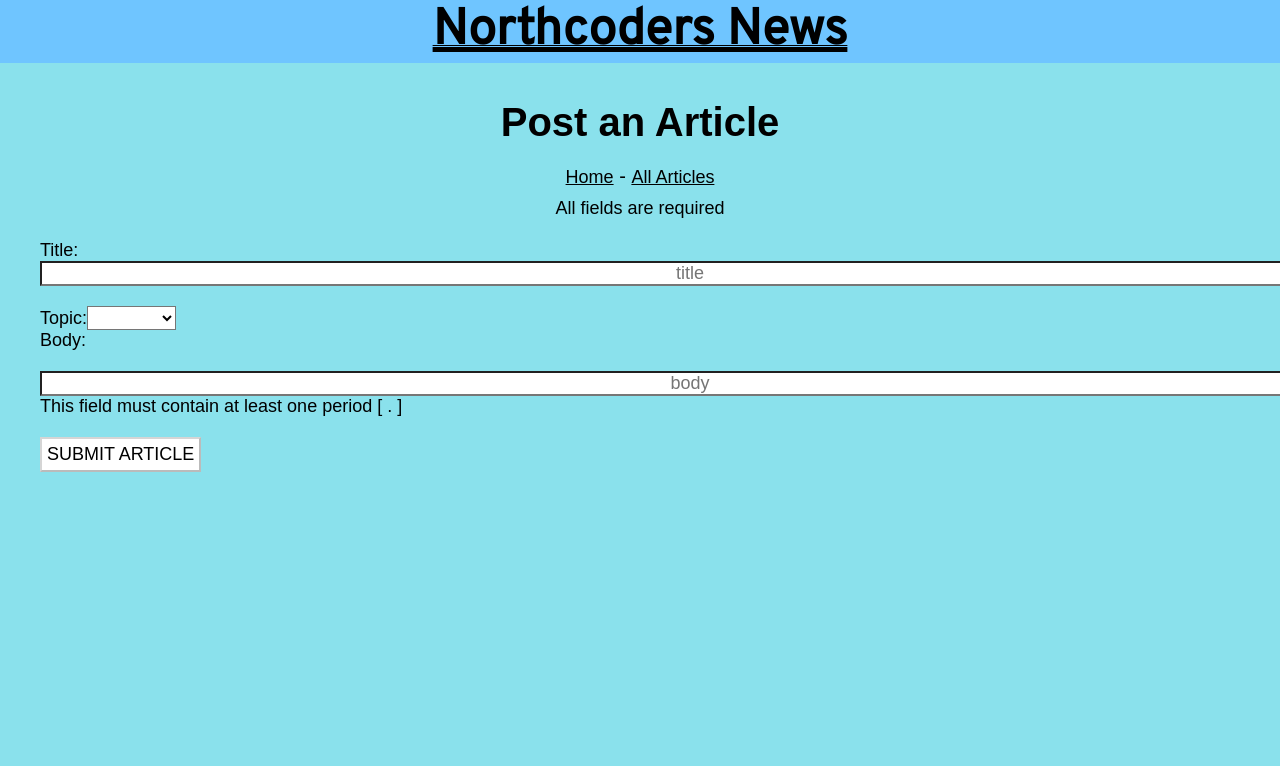
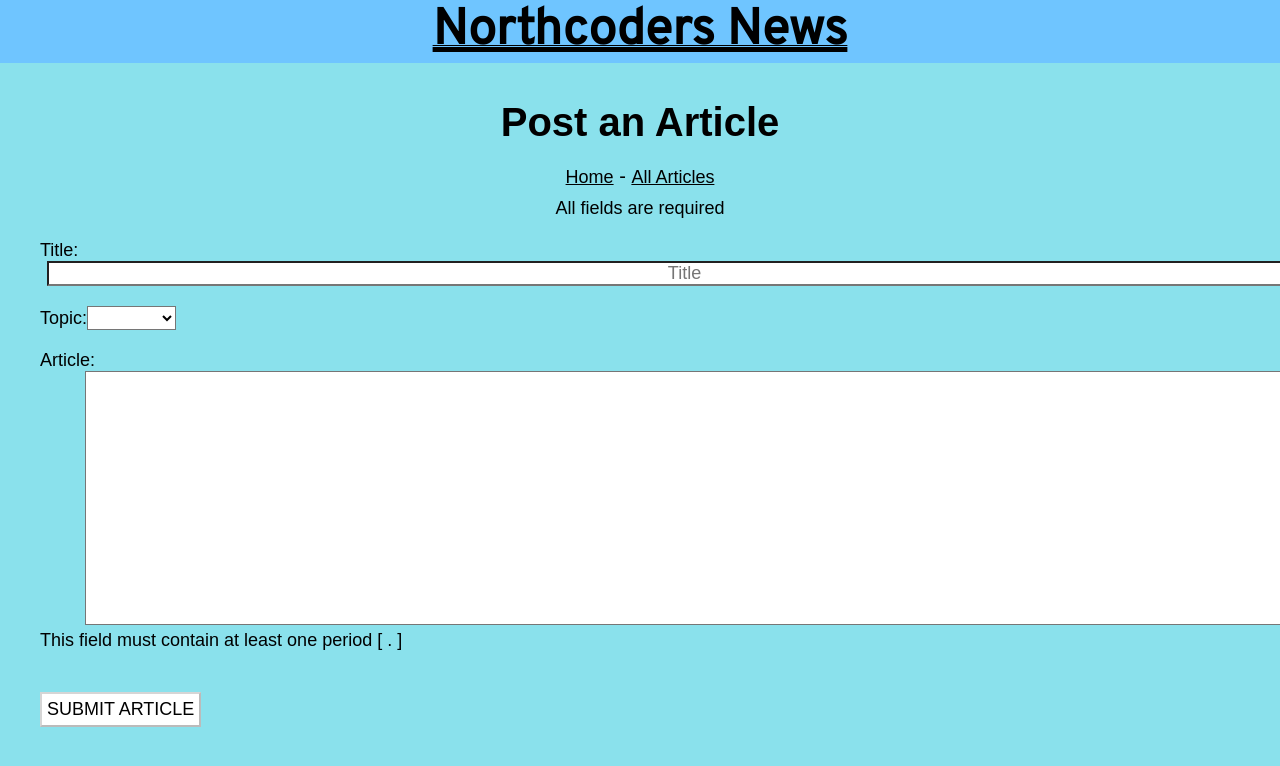
Before and after one commit to TheYanmeister/FEND-nc-news-react-app, a React (Create React App) app: page /articles/post in a window 1280 px wide. Shown: the top 766 px of the page. Built offline with nearby package versions, Linux system fonts and the light colour scheme; a web font is replaced by a local one.

Commit message:
added more styling to postarticle to get the page more centre aligned to the centre and left

```diff
--- a/src/components/PostArticle.js
+++ b/src/components/PostArticle.js
@@ -52,8 +52,8 @@ class PostArticle extends Component {
             <input
               type="text"
               name="currentTitle"
-              placeholder="title"
               onChange={this.handleChange}
+              placeholder="Title"
               value={currentTitle}
               autoComplete="off"
               className="postArticle_titleBox"
@@ -75,20 +75,21 @@ class PostArticle extends Component {
             </select>
           </label>
           <br />
-          <label>
-            Body:
-            <input
+          <p className="postArticle_bodyBoxLabel">
+            Article:
+            <br />
+            <textarea
               className="postArticle_bodyBox"
               type="text"
               name="currentBody"
-              placeholder="body"
               onChange={this.handleChange}
               value={currentBody}
               autoComplete="off"
+              rows="12"
             />
             <br />
             This field must contain at least one period [ . ]
-          </label>
+          </p>
           <br />
           <button
             className="postArticle_submitButton"
--- a/src/style.css
+++ b/src/style.css
@@ -180,15 +180,21 @@
 }
 
 .postArticle_titleBox {
-  width: 1300px;
+  width: 1275px;
   margin-bottom: 20px;
   background: white;
+  margin-left: 7px;
 }
 
 .postArticle_bodyBox {
-  width: 1300px;
+  width: 1275px;
+  background: white;
+  margin-left: 45px;
+}
+
+.postArticle_bodyBoxLabel {
   margin-top: 20px;
-  background: white;
+  text-align: left;
 }
 
 .postArticle_topicSelect {
```
